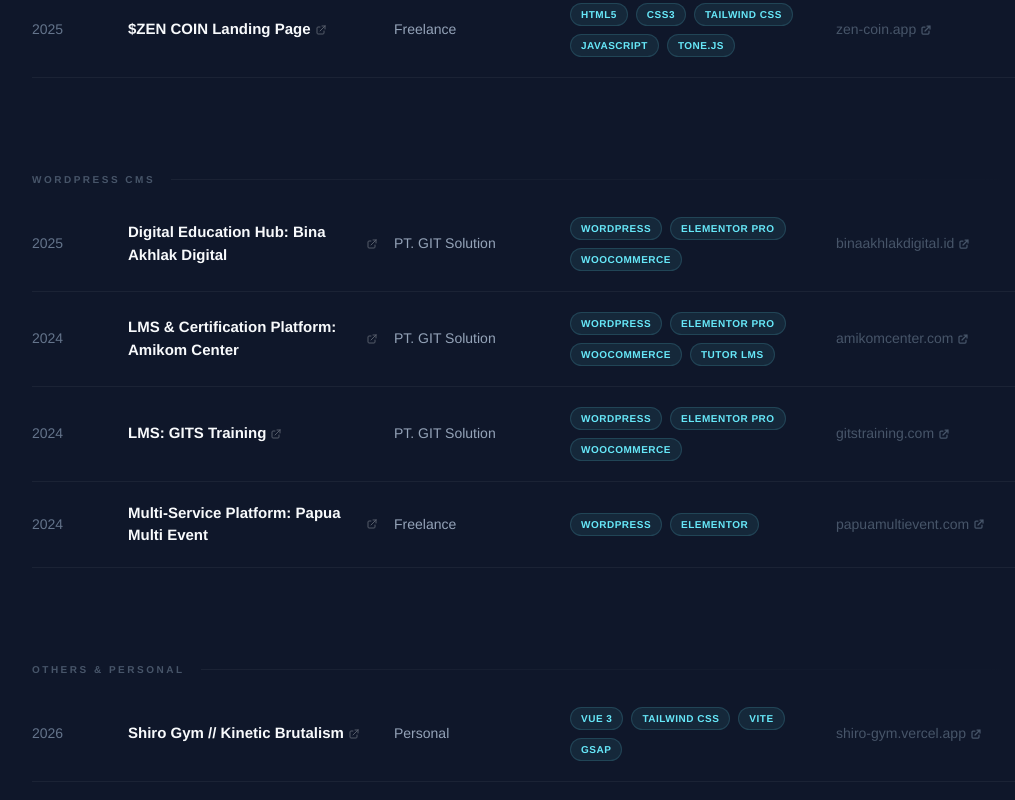
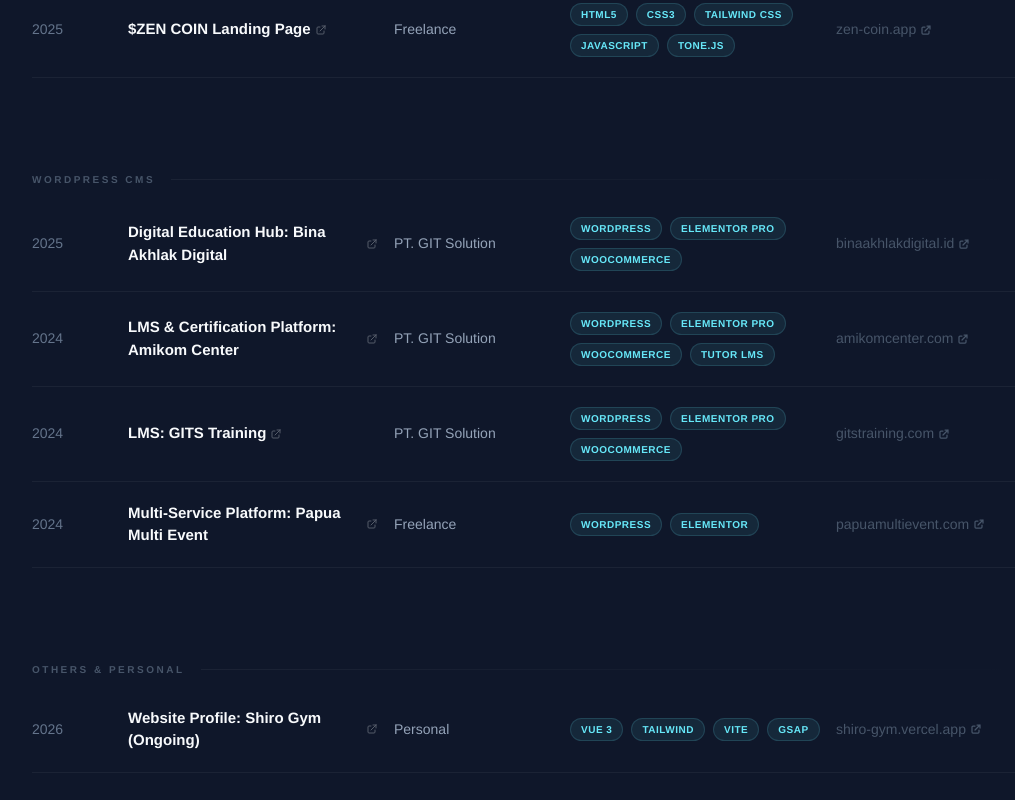
Before and after one commit to bintangmogot/bintang-profile, a Vue app: page /projects in a window 1280 px wide. Shown: the part 898-1698 px from the top of the page, without its empty margins (116-1131 px from the left). Built offline with nearby package versions, Linux system fonts and the light colour scheme.

Commit message:
style: update tech icons and project stack keys for Shiro Gym

```diff
--- a/src/pages/ProjectArchive.vue
+++ b/src/pages/ProjectArchive.vue
@@ -284,6 +284,8 @@
   'TypeScript': '<path d="M1.125 0C.502 0 0 .502 0 1.125v21.75C0 23.498.502 24 1.125 24h21.75c.623 0 1.125-.502 1.125-1.125V1.125C24 .502 23.498 0 22.875 0zm17.363 9.75c.612 0 1.154.037 1.627.111a6.38 6.38 0 0 1 1.306.34v2.458a3.95 3.95 0 0 0-.643-.361 5.093 5.093 0 0 0-.717-.26 5.453 5.453 0 0 0-1.426-.2c-.3 0-.573.028-.819.086a2.1 2.1 0 0 0-.623.242c-.17.104-.3.229-.393.374a.888.888 0 0 0-.14.49c0 .196.053.373.156.529.125.196.300.373.527.529.223.156.49.3.8.434l1.766.84c.399.192.764.412 1.097.66.333.244.618.52.854.83.237.31.416.651.538 1.022.122.37.183.79.183 1.26 0 .607-.12 1.148-.362 1.622a3.48 3.48 0 0 1-1.01 1.192 4.603 4.603 0 0 1-1.543.735 7.033 7.033 0 0 1-1.956.252c-.379 0-.75-.021-1.11-.062a7.12 7.12 0 0 1-1.03-.194 6.47 6.47 0 0 1-.91-.327 4.913 4.913 0 0 1-.75-.454v-2.638c.23.194.49.37.78.527.29.155.596.29.916.4.32.11.646.192.98.243.336.052.67.078.998.078a3.4 3.4 0 0 0 .903-.108 2.23 2.23 0 0 0 .668-.3c.185-.13.326-.284.42-.46a1.17 1.17 0 0 0 .142-.57c0-.22-.058-.418-.174-.594a2.114 2.114 0 0 0-.495-.512 5.074 5.074 0 0 0-.776-.46l-1.794-.87a7.38 7.38 0 0 1-1.063-.63 3.879 3.879 0 0 1-.8-.828 3.414 3.414 0 0 1-.504-1.032c-.113-.39-.168-.825-.168-1.308 0-.576.112-1.09.336-1.545.224-.454.535-.842.93-1.162a4.14 4.14 0 0 1 1.42-.73 6.13 6.13 0 0 1 1.797-.249zm-11.65.13h3.49v9.138h2.57V9.88h3.49V7.5H6.838v2.38z"/>',
   'Firebase': '<path d="M3.89 15.672 6.255.461A.542.542 0 0 1 7.27.288l2.543 4.771zm16.794 3.69-2.25-14.29a.54.54 0 0 0-.918-.296L3.307 19.365zM7.017 18.577l8.487-3.075-3.673-5.514zM6.254.505v-.009a.552.552 0 0 0-.062.154L3.084 15.676l4.17-6.096z"/>',
   'Stripe': '<path d="M13.976 9.15c-2.172-.806-3.356-1.426-3.356-2.409 0-.831.683-1.305 1.901-1.305 2.227 0 4.515.858 6.09 1.631l.89-5.494C18.252.975 15.697 0 12.165 0 9.667 0 7.589.654 6.104 1.872 4.56 3.147 3.757 4.992 3.757 7.218c0 4.039 2.467 5.76 6.476 7.219 2.585.887 3.333 1.553 3.333 2.46 0 1.059-.783 1.89-2.33 1.89-1.67 0-4.115-.68-5.783-1.649l-.913 5.525C5.508 23.415 8.397 24 11.464 24c2.641 0 4.75-.624 6.265-1.844 1.734-1.378 2.573-3.359 2.573-5.74-.003-4.136-2.529-5.982-6.326-7.266z"/>',
+  'GSAP': '<path d="M12 24c4.4 0 8-3.6 8-8s-3.6-8-8-8-8 3.6-8 8 3.6 8 8 8zm0-14c3.3 0 6 2.7 6 6s-2.7 6-6 6-6-2.7-6-6 2.7-6 6-6zM8 16h8v-2H8v2zm0-4h8v-2H8v2zM12 4C5.4 4 0 9.4 0 16s5.4 12 12 12 12-5.4 12-12S18.6 4 12 4z"/>',
+  'Vite': '<path d="M18.098 12.338l-4.59-1.393L12 9.444l-1.508 1.5l-4.59 1.394L12 24zM24 0H0l3.18 5.672L12 2.138l8.82 3.534L24 0z"/>',
 };
 
 const archiveProjects = computed(() => [
@@ -426,9 +428,9 @@
     },
     {
       year: '2026',
-      title: 'Shiro Gym // Kinetic Brutalism',
+      title: 'Website Profile: Shiro Gym (Ongoing)',
       madeAt: 'Personal',
-      techStack: ['Vue 3', 'Tailwind CSS', 'Vite', 'GSAP'],
+      techStack: ['Vue 3', 'Tailwind', 'Vite', 'GSAP'],
       linkDisplay: 'shiro-gym.vercel.app',
       liveLink: 'https://shiro-gym.vercel.app/',
       githubLink: 'https://github.com/bintangmogot/shiro-gym',
```
